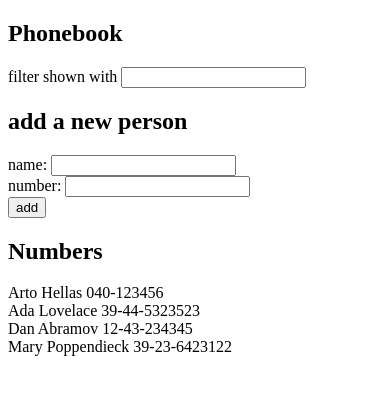
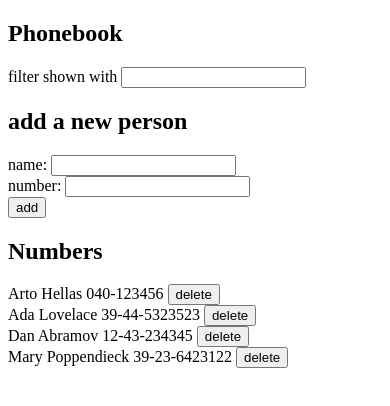
Before and after one commit to CodingShawn/helsinki-full-stack-open, a React (Create React App) app in the folder part2/phonebook/: page / in a window 390 px wide. Shown: the top 406 px of the page. Built offline with nearby package versions, Linux system fonts and the light colour scheme; data requests are answered from the project's data file.

Commit message:
Added functionality to delete person entries for phonebook

```diff
--- a/part2/phonebook/src/PersonService.js
+++ b/part2/phonebook/src/PersonService.js
@@ -11,4 +11,9 @@ function create(newPerson) {
   return axios.post(baseUrl, newPerson).then((response) => response.data);
 }
 
-export default { create, getAll };
+function deletePerson(person) {
+  let deleteUrl = baseUrl + `/${person.id}`;
+  axios.delete(deleteUrl);
+}
+
+export default { create, getAll, deletePerson };
--- a/part2/phonebook/src/components/App.js
+++ b/part2/phonebook/src/components/App.js
@@ -40,6 +40,15 @@ const App = () => {
     }
   }
 
+  function deletePerson(person) {
+    if (window.confirm(`Do you really want to delete ${person.name}?`)) {
+      PersonService.deletePerson(person);
+      PersonService.getAll().then((returnedPersons) =>
+        setPersons(returnedPersons)
+      );
+    }
+  }
+
   function alertDuplicateName() {
     alert(`${newName} is already added to phonebook`);
   }
@@ -76,7 +85,7 @@ const App = () => {
         newNumber={newNumber}
       />
       <h2>Numbers</h2>
-      <Persons personsToShow={implementFilter()} />
+      <Persons personsToShow={implementFilter()} deletePerson={deletePerson} />
     </div>
   );
 };
--- a/part2/phonebook/src/components/Persons.js
+++ b/part2/phonebook/src/components/Persons.js
@@ -1,11 +1,11 @@
 import React from "react";
 
-function Persons({personsToShow}) {
+function Persons({personsToShow, deletePerson}) {
   return (
     <>
       {personsToShow.map((person) => (
         <div key={person.id}>
-          {person.name} {person.number}
+          {person.name} {person.number} <button onClick={() => deletePerson(person)}>delete</button>
         </div>
       ))}
     </>
```
